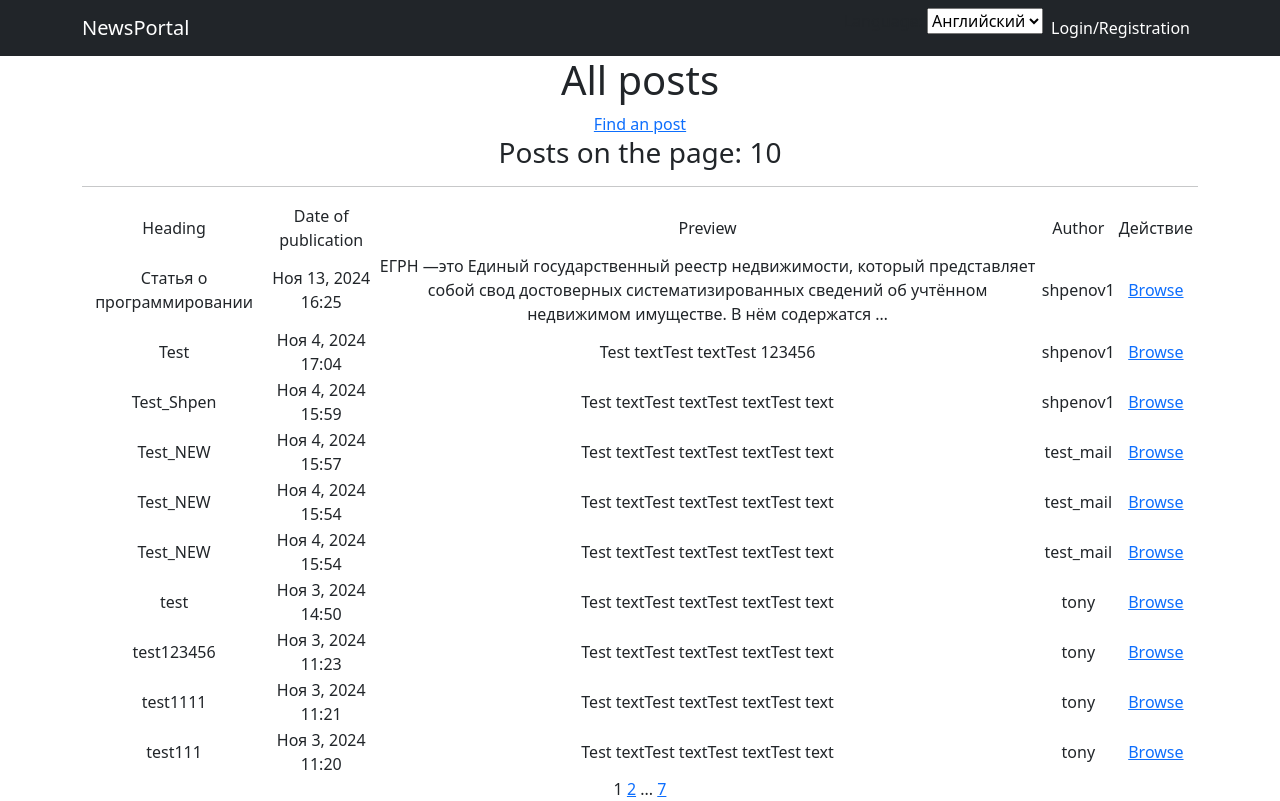
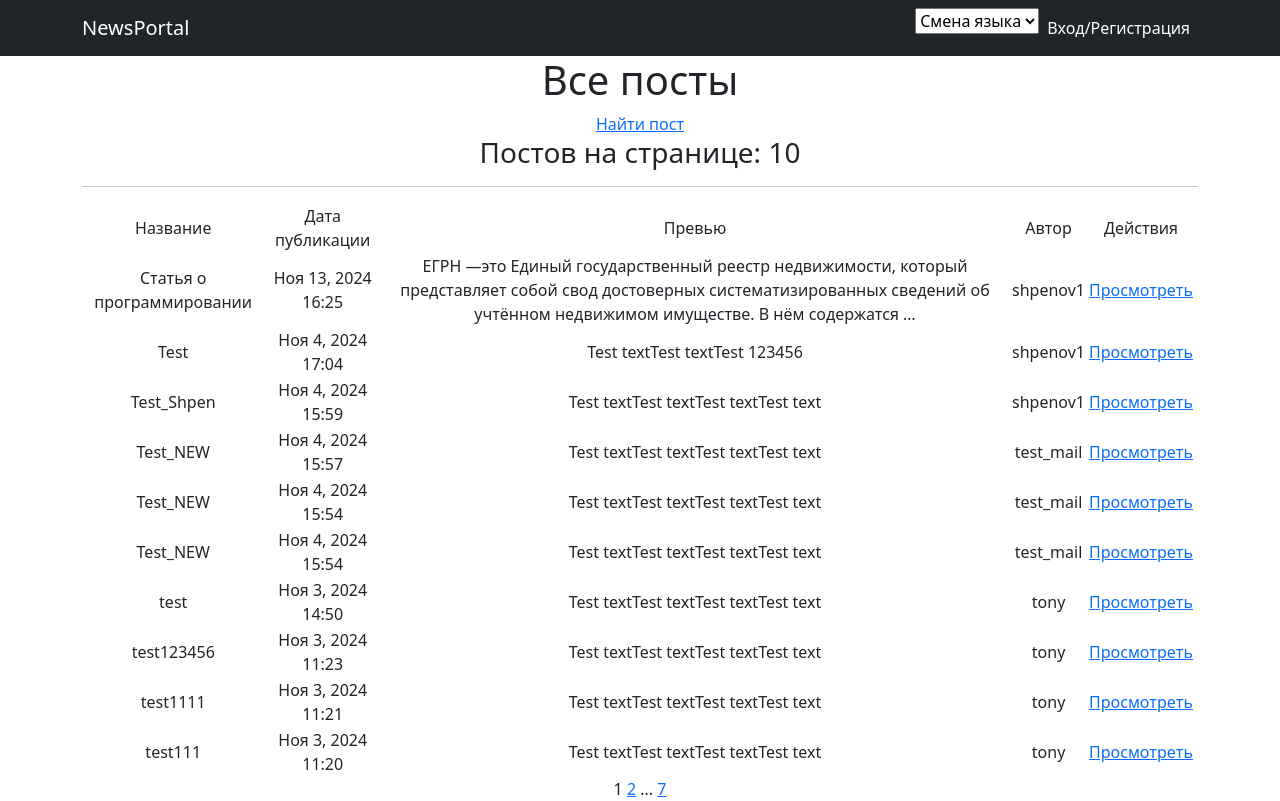
Before and after one commit to TonyTor99/NewsPortal, a Django app: page /news/ in a window 1280 px wide. Run offline with Django 5.2, Linux system fonts and the light colour scheme; data comes from the database, SQL or seed files in the repository; parts of the project's set-up code (start-up, migrations or seed data) failed here and were passed over; some libraries are stand-ins or nearby versions.

Commit message:
Локализация статического текста и моделей

```diff
--- a/newsportal/settings.py
+++ b/newsportal/settings.py
@@ -30,6 +30,7 @@
 # Application definition
 
 INSTALLED_APPS = [
+    'modeltranslation',
     'django.contrib.admin',
     'django.contrib.auth',
     'django.contrib.contenttypes',
@@ -50,6 +51,7 @@
 MIDDLEWARE = [
     'django.middleware.security.SecurityMiddleware',
     'django.contrib.sessions.middleware.SessionMiddleware',
+    'django.middleware.locale.LocaleMiddleware',
     'django.middleware.common.CommonMiddleware',
     'django.middleware.csrf.CsrfViewMiddleware',
     'django.contrib.auth.middleware.AuthenticationMiddleware',
--- a/templates/flatpages/default.html
+++ b/templates/flatpages/default.html
@@ -27,9 +27,9 @@
                                 <li class="nav-item"><form action="{% url 'set_language' %}" method="POST">
                                 {% csrf_token %}
                                 <input type="hidden" name="next" value="{{ redirect_to }}">
-                                <label for="language"><span style="...">{% trans 'Language' %}: </span> </label>
+                                <label for="language"><span style="...">{% trans 'Язык' %}: </span> </label>
                                 <select name="language" id="language" onchange="this.form.submit();">
-                                    <option value="none" hidden="">{% trans "English" %}</option>
+                                    <option value="none" hidden="">{% trans "Смена языка" %}</option>
                                     {% get_available_languages as LANGUAGES %}
                                     {% get_language_info_list for LANGUAGES as languages %}
                                     {% for language in languages %}
@@ -45,12 +45,12 @@
                                 {% if user.is_authenticated%}
                                 <li class="nav-item"><a class="nav-link active" aria-current="page" href="#">{{ user.username }}</a></li>
                                 {% else %}
-                                <li class="nav-item"><a class="nav-link active" aria-current="page" href="http://127.0.0.1:8000/accounts/login/">{% trans "Login/Registration" %}</a></li>
+                                <li class="nav-item"><a class="nav-link active" aria-current="page" href="http://127.0.0.1:8000/accounts/login/">{% trans "Вход/Регистрация" %}</a></li>
                                 {% endif %}
                                 {% if user.is_authenticated%}
-                                <li class="nav-item"><a class="nav-link active" aria-current="page" href="http://127.0.0.1:8000/news/myposts/">{% trans "My posts" %}</a></li>
-                                <li class="nav-item"><a class="nav-link active" aria-current="page" href="http://127.0.0.1:8000/subscriptions/">{% trans "My subscriptions" %}</a></li>
-                                <li class="nav-item"><a class="nav-link" href="http://127.0.0.1:8000/accounts/logout/">{% trans "Log Out" %}</a></li>
+                                <li class="nav-item"><a class="nav-link active" aria-current="page" href="http://127.0.0.1:8000/news/myposts/">{% trans "Мои посты" %}</a></li>
+                                <li class="nav-item"><a class="nav-link active" aria-current="page" href="http://127.0.0.1:8000/subscriptions/">{% trans "Мои подписки" %}</a></li>
+                                <li class="nav-item"><a class="nav-link" href="http://127.0.0.1:8000/accounts/logout/">{% trans "Выход" %}</a></li>
                                 {% endif %}
                             </ul>
                         </div>
--- a/templates/post_delete.html
+++ b/templates/post_delete.html
@@ -3,11 +3,11 @@
 {% load i18n %}
 
 {% block content %}
-<h1>{% trans "Deleting a post" %}</h1>
+<h1>{% trans "Удалить пост" %}</h1>
 <hr>
 <form action="" method="post">
     {% csrf_token %}
-    <p>{% trans "Delete" %} "{{ object.title }}"?</p>
+    <p>{% trans "Удалить" %} "{{ object.title }}"?</p>
     <input type="submit" value="Delete" />
 </form>
 {% endblock content %}
--- a/templates/post_edit.html
+++ b/templates/post_edit.html
@@ -3,7 +3,7 @@
 {% load i18n %}
 
 {% block content %}
-<h1>{% trans "Add Changes" %}</h1>
+<h1>{% trans "Добавить изменения" %}</h1>
 <hr>
 <form action="" method="post">
     {% csrf_token %}
--- a/templates/posts.html
+++ b/templates/posts.html
@@ -5,32 +5,32 @@
 {% load custom_tags %}
 
 {% block title %}
-{% trans "Posts" %}
+{% trans "Посты" %}
 {% endblock title %}
 
 {% block content %}
-   <h1>{% trans "All posts" %}</h1>
-   <a href="http://127.0.0.1:8000/news/search">{% trans "Find an post" %}</a>
-   <h3>{% trans "Posts on the page:" %} {{ posts|length }}</h3>
+   <h1>{% trans "Все посты" %}</h1>
+   <a href="http://127.0.0.1:8000/news/search">{% trans "Найти пост" %}</a>
+   <h3>{% trans "Постов на странице:" %} {{ posts|length }}</h3>
    <hr>
    {% if perms.news.add_post %}
-   <a href="http://127.0.0.1:8000/news/create/">{% trans "Add a news item" %}</a>
+   <a href="http://127.0.0.1:8000/news/create/">{% trans "Добавить новость" %}</a>
    <br>
-   <a href="http://127.0.0.1:8000/articles/create/">{% trans "Add an article" %}</a>
+   <a href="http://127.0.0.1:8000/articles/create/">{% trans "Добавить статью" %}</a>
    <hr>
    {% endif %}
    {% if posts %}
        <table>
            <tr>
-               <td>{% trans "Heading" %}</td>
+               <td>{% trans "Название" %}</td>
                <td></td>
-               <td>{% trans "Date of publication" %}</td>
+               <td>{% trans "Дата публикации" %}</td>
                <td></td>
-               <td>{% trans "Preview" %}</td>
+               <td>{% trans "Превью" %}</td>
                <td></td>
-               <td>{% trans "Author" %}</td>
+               <td>{% trans "Автор" %}</td>
                <td></td>
-               <td>{% trans "Action" %}</td>
+               <td>{% trans "Действия" %}</td>
            </tr>
 
            {% for post in posts %}
@@ -43,20 +43,20 @@
                <td></td>
                <td>{{ post.author }}</td>
                <td></td>
-               <td><a href="http://127.0.0.1:8000/news/{{ post.id }}">{% trans "Browse" %}</a> </td>
+               <td><a href="http://127.0.0.1:8000/news/{{ post.id }}">{% trans "Просмотреть" %}</a> </td>
                <td></td>
                {% if user.is_superuser %}
-               <td><a href="http://127.0.0.1:8000/news/{{ post.id }}/edit">{% trans "Change" %}</a></td>
+               <td><a href="http://127.0.0.1:8000/news/{{ post.id }}/edit">{% trans "Изменить" %}</a></td>
                {% endif %}
                <td></td>
                {% if perms.news.delete_post and post.author.user_id == user.id or user.is_superuser %}
-               <td><a href="http://127.0.0.1:8000/news/{{ post.id }}/delete">{% trans "Delete" %}</a></td>
+               <td><a href="http://127.0.0.1:8000/news/{{ post.id }}/delete">{% trans "Удалить" %}</a></td>
                {% endif %}
            </tr>
            {% endfor %}
        </table>
    {% else %}
-       <h2>{% trans "There are no posts!" %}</h2>
+       <h2>{% trans "Нет постов!" %}</h2>
    {% endif %}
 
    {% if page_obj.has_previous %}
```
Also changed, not shown: news/admin.py (+11 -0 lines), news/translation.py (added, +12 -0 lines), templates/my_posts.html (+10 -10 lines), templates/post.html (+7 -6 lines), templates/post_search.html (+8 -8 lines), templates/subscriptions.html (+5 -5 lines), locale/ru/LC_MESSAGES/django.po (deleted), 1 other file.
